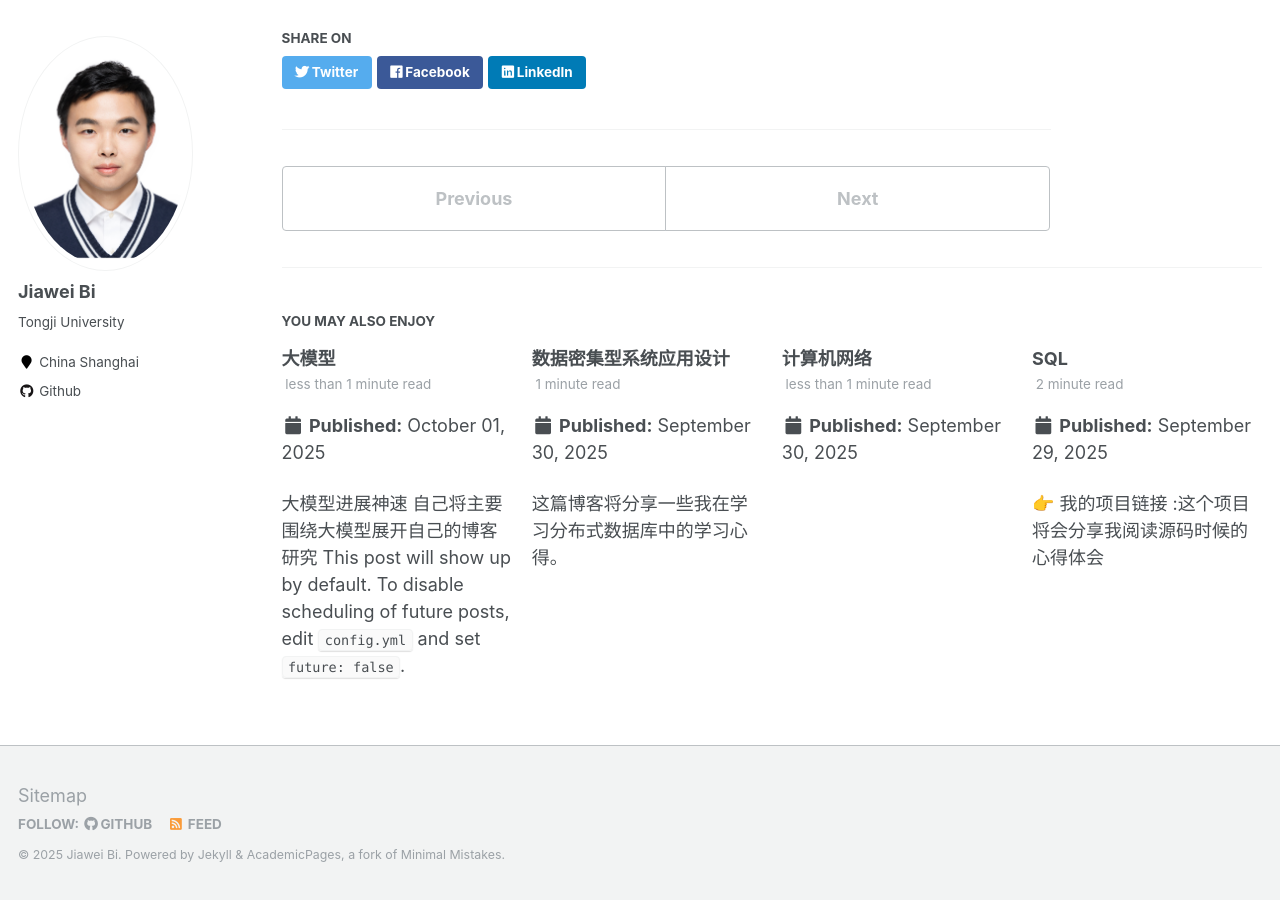
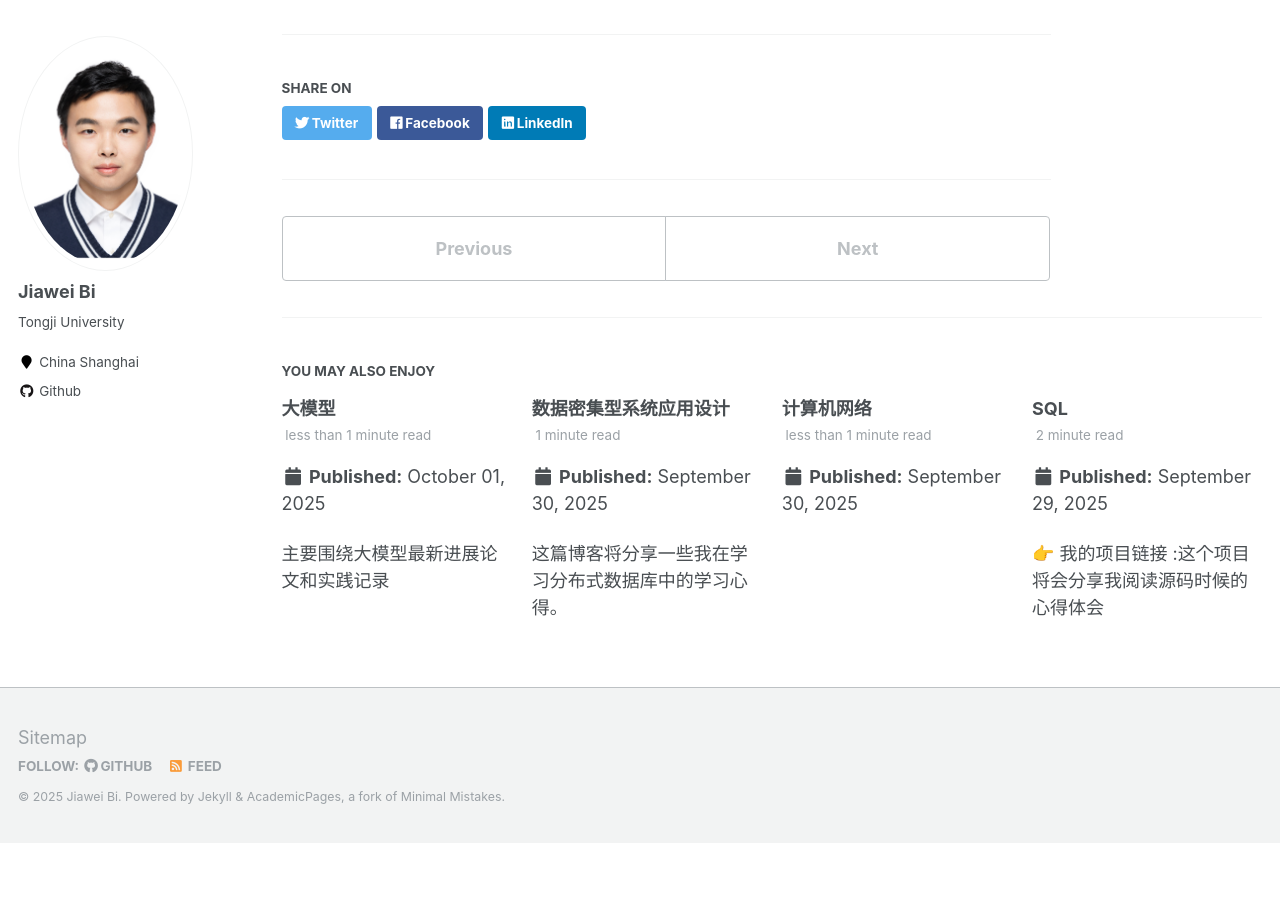
Before and after one commit to csjiaweibi/csjiaweibi.github.io, a Jekyll site: the page built from _posts/2025-04-04-RabbitMQ.md, in a window 1280 px wide and 900 px high, scrolled down 3831 px. Built offline with Jekyll 4.4.1, drawn with Linux system fonts in a browser that asks for light colours; after the commit the page ends 4674 px from its top, so only the background shows below that.

```diff
--- a/_posts/2199-01-01-future-post.md
+++ b/_posts/2199-01-01-future-post.md
@@ -8,5 +8,7 @@ tags:
   - category2
 ---
 
-大模型进展神速  自己将主要围绕大模型展开自己的博客研究
+主要围绕大模型最新进展论文和实践记录
+
+
 This post will show up by default. To disable scheduling of future posts, edit `config.yml` and set `future: false`.
```
Also changed, not shown: _posts/2025-04-04-Dubbo.md (+1 -1 lines), _posts/2025-04-04-OS.md (+2 -0 lines), _posts/2025-04-04-RabbitMQ.md (+3 -0 lines), _posts/2025-04-04-java.md (+2 -2 lines).
